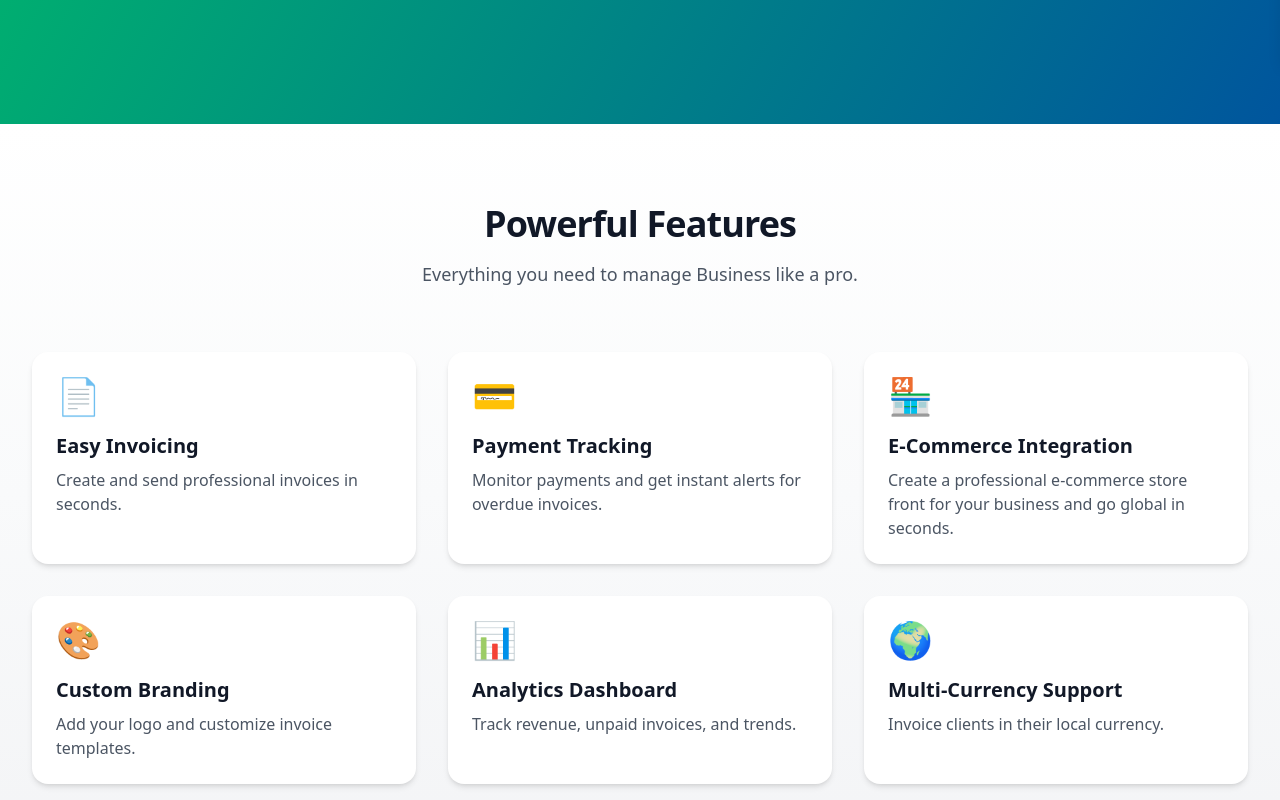
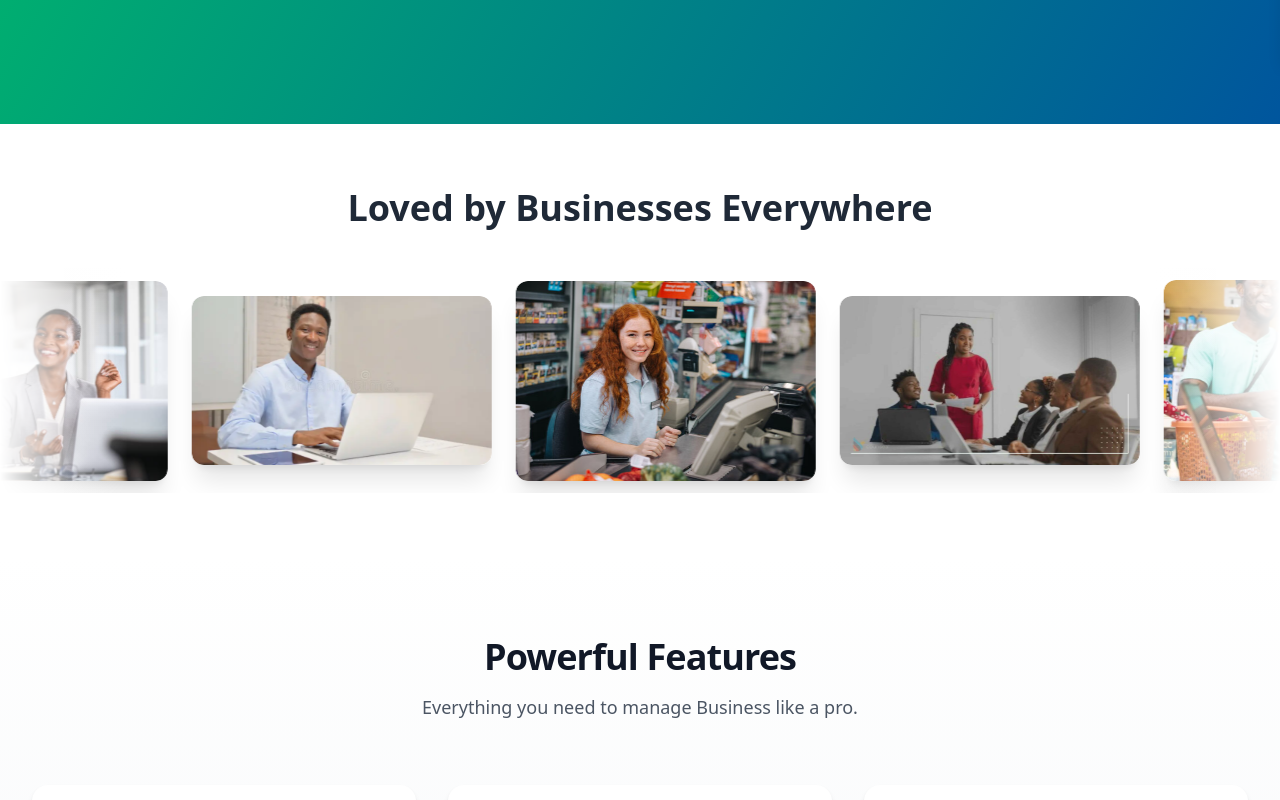
Before and after one commit to Ademolah/QuickInvoiceFrontend, a React (Create React App) app: page / in a window 1280 px wide. Shown: the part 740-1540 px from the top of the page. Built offline with nearby package versions, Linux system fonts and the light colour scheme.

Commit message:
people slider

```diff
--- a/src/pages/Landing.jsx
+++ b/src/pages/Landing.jsx
@@ -5,12 +5,14 @@ import Features from '../components/sections/Features'
 import Footer from '../components/Footer'
 import Pricing from '../components/sections/Pricing'
 import Testimonials from '../components/sections/Testimonials'
+import PeopleSlider from '../components/sections/PeopleSlider'
 
 export default function Landing(){
   return (
     <div>
       <Navbar />
       <Hero />
+      <PeopleSlider/>
       <Features />
       <Pricing/>
       <Testimonials/>
```
